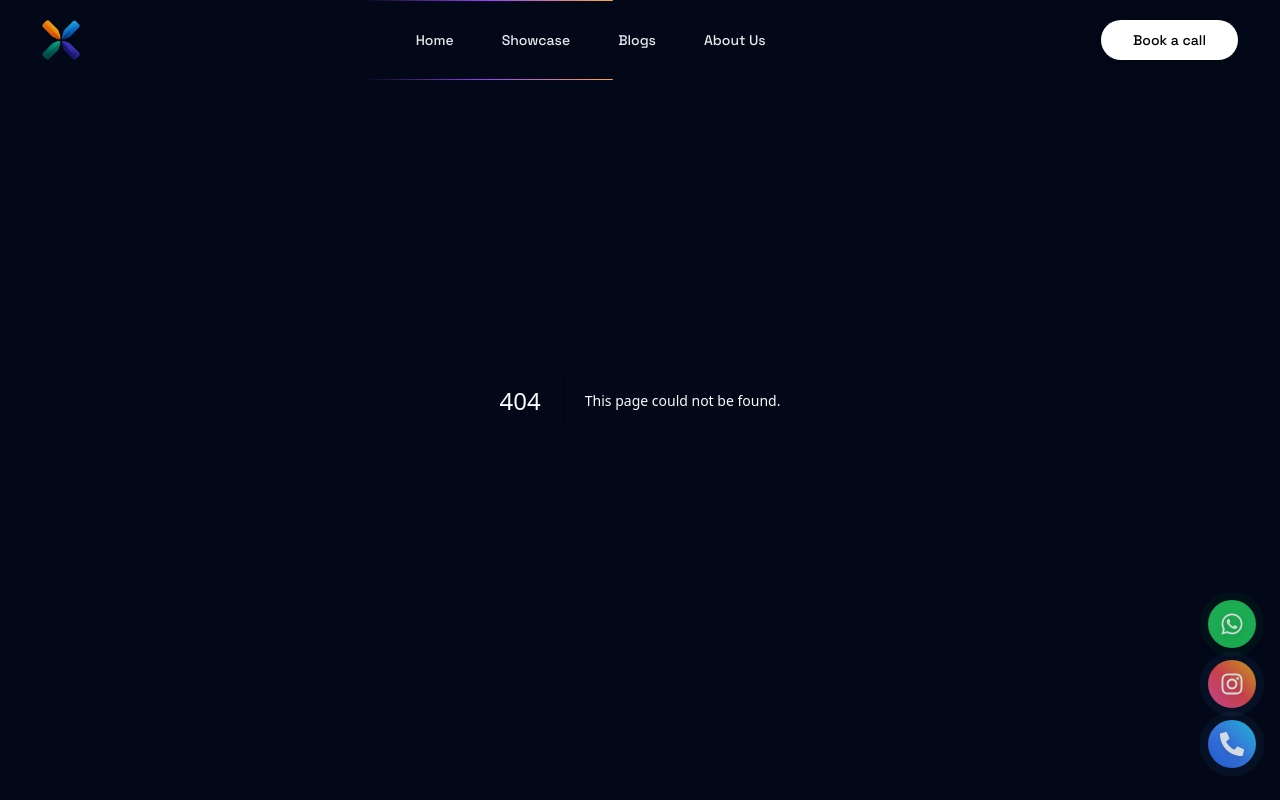
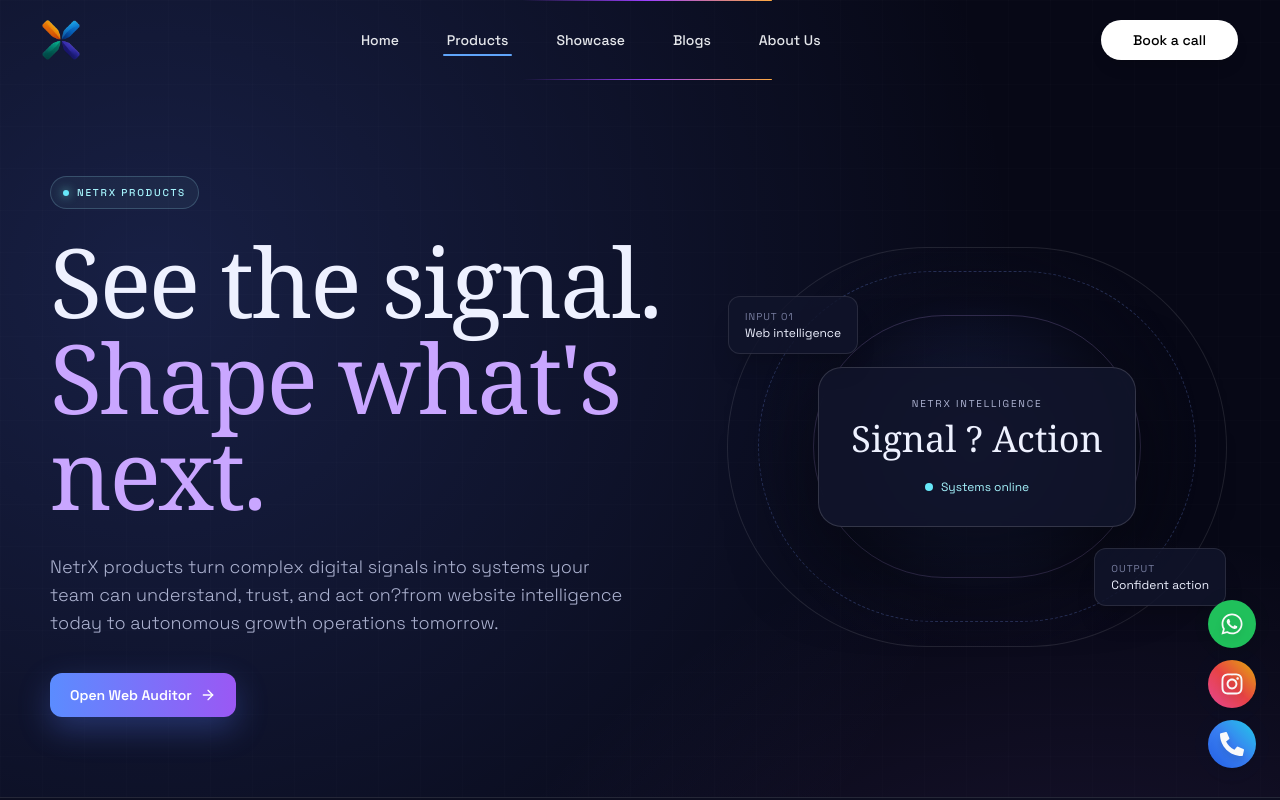
Before and after one commit to NetrXdigital/netrxdigital.github.io, a Next.js app: page /products in a window 1280 px wide. Before the commit this address had no page. Shown: the top 800 px of the page. Built offline with nearby package versions, Linux system fonts and the light colour scheme.

Commit message:
added product page

```diff
--- /dev/null
+++ b/app/products/page.tsx
@@ -0,0 +1,57 @@
+import type { Metadata } from "next";
+import { ArrowRight, Bot, CheckCircle2, Gauge, Globe2, SearchCheck, Sparkles } from "lucide-react";
+
+import Footer from "@/components/footer";
+
+export const metadata: Metadata = {
+  title: "Products | Website Auditor & SEO Intelligence",
+  description: "Explore NetrX products, starting with an AI-powered website auditor and SEO intelligence platform for technical audits, Core Web Vitals, SERP insights, and AI visibility.",
+  alternates: { canonical: "/products" },
+};
+
+const capabilities = [
+  { icon: Globe2, title: "Website crawler", copy: "Crawl the pages that matter, map your site, discover broken links and redirects, and compare rendered and request HTML." },
+  { icon: SearchCheck, title: "Technical SEO audit", copy: "Find high-impact issues across titles, descriptions, headings, canonicals, indexability, content, and internal links." },
+  { icon: Gauge, title: "Performance and visibility", copy: "Review Core Web Vitals, SERP and keyword signals, and how your brand appears in AI-powered answers." },
+];
+
+export default function ProductsPage() {
+  return (
+    <div className="relative min-h-screen overflow-hidden bg-[#070816] pt-24 text-[#eef1ff]">
+      <div aria-hidden className="pointer-events-none absolute inset-0 bg-[radial-gradient(circle_at_12%_8%,rgba(91,127,255,.2),transparent_25%),radial-gradient(circle_at_85%_35%,rgba(179,116,255,.16),transparent_28%)]" />
+      <div aria-hidden className="pointer-events-none absolute inset-0 opacity-30 [background-image:linear-gradient(rgba(255,255,255,.04)_1px,transparent_1px),linear-gradient(90deg,rgba(255,255,255,.04)_1px,transparent_1px)] [background-size:42px_42px]" />
+
+      <main className="relative">
+        <section className="mx-auto grid min-h-[620px] w-[min(1180px,calc(100%-48px))] items-center gap-14 py-20 lg:grid-cols-[1.1fr_.9fr]">
+          <div>
+            <p className="mb-6 inline-flex items-center gap-2 rounded-full border border-cyan-200/20 bg-cyan-200/5 px-3 py-2 text-[10px] font-medium uppercase tracking-[.18em] text-cyan-200"><span className="h-1.5 w-1.5 rounded-full bg-cyan-300 shadow-[0_0_10px_rgba(108,229,215,.9)]" />NetrX products</p>
+            <h1 className="max-w-3xl font-serif text-6xl leading-[.92] tracking-tight sm:text-7xl lg:text-8xl">See the signal.<span className="block text-[#c9a6ff]">Shape what&apos;s next.</span></h1>
+            <p className="mt-8 max-w-xl text-base font-light leading-8 text-[#adb3d1] sm:text-lg">NetrX products turn complex digital signals into systems your team can understand, trust, and act on?from website intelligence today to autonomous growth operations tomorrow.</p>
+            <a href="https://websiteaudit.netrxai.com" className="mt-9 inline-flex items-center gap-2 rounded-xl bg-gradient-to-r from-[#5b8cff] to-[#9a58f4] px-5 py-3 text-sm font-semibold text-white shadow-[0_12px_32px_rgba(91,127,255,.3)] transition hover:-translate-y-0.5">Open Web Auditor <ArrowRight className="h-4 w-4" /></a>
+          </div>
+          <div className="relative mx-auto grid h-[400px] w-full max-w-[500px] place-items-center rounded-full border border-white/10 bg-[radial-gradient(circle,rgba(91,127,255,.20),rgba(12,14,32,.35)_48%,transparent_70%)]">
+            <div className="absolute h-[88%] w-[88%] rounded-full border border-dashed border-[#7c9bff]/25" /><div className="absolute h-[66%] w-[66%] rounded-full border border-[#c9a6ff]/20" />
+            <div className="relative rounded-3xl border border-white/15 bg-[#11142b]/90 px-8 py-7 text-center shadow-[0_30px_90px_rgba(0,0,0,.45)] backdrop-blur"><p className="text-[10px] uppercase tracking-[.18em] text-[#adb3d1]">NetrX intelligence</p><p className="mt-2 font-serif text-4xl">Signal ? Action</p><p className="mt-5 inline-flex items-center gap-2 text-xs text-cyan-200"><span className="h-2 w-2 rounded-full bg-cyan-300" />Systems online</p></div>
+            <div className="absolute left-0 top-12 rounded-xl border border-white/10 bg-[#11142b]/85 px-4 py-3 text-xs shadow-xl"><span className="block text-[10px] uppercase tracking-widest text-[#777d9f]">Input 01</span>Web intelligence</div>
+            <div className="absolute bottom-10 right-0 rounded-xl border border-white/10 bg-[#11142b]/85 px-4 py-3 text-xs shadow-xl"><span className="block text-[10px] uppercase tracking-widest text-[#777d9f]">Output</span>Confident action</div>
+          </div>
+        </section>
+
+        <section className="border-y border-white/10 bg-[#0c0e20]/80 py-24">
+          <div className="mx-auto w-[min(1180px,calc(100%-48px))]">
+            <div className="grid gap-8 lg:grid-cols-2 lg:items-end"><div><p className="text-xs uppercase tracking-[.2em] text-[#7c9bff]">Available now / 01</p><h2 className="mt-5 font-serif text-5xl leading-none sm:text-6xl">Web <span className="text-[#6ce5d7]">Auditor.</span></h2></div><p className="max-w-xl text-base font-light leading-8 text-[#adb3d1]">An AI-powered website auditor and SEO tool that shows how search engines, users, and AI systems experience your site. One crawl brings technical SEO, visibility, content, performance, and competitive signals into focus.</p></div>
+            <div className="mt-12 grid gap-5 lg:grid-cols-[1.2fr_.8fr]">
+              <div className="rounded-3xl border border-[#7c9bff]/25 bg-[linear-gradient(145deg,rgba(24,28,55,.94),rgba(12,15,35,.95))] p-8 shadow-2xl"><div className="flex items-center justify-between"><div className="grid h-16 w-16 place-items-center rounded-2xl border border-[#7c9bff]/25 bg-[#7c9bff]/10 text-[#7c9bff]"><SearchCheck className="h-8 w-8" /></div><span className="rounded-full border border-cyan-200/20 bg-cyan-200/5 px-3 py-2 text-[10px] uppercase tracking-widest text-cyan-200">Live now</span></div><h3 className="mt-10 font-serif text-5xl">Website intelligence</h3><p className="mt-5 max-w-2xl text-sm font-light leading-7 text-[#adb3d1]">Crawl your website, uncover technical SEO issues, and turn site health, Core Web Vitals, SERP, and AI visibility signals into practical next steps.</p><ul className="mt-8 grid gap-3 border-t border-white/10 pt-6 sm:grid-cols-2">{["Technical SEO and site health", "AI visibility and GEO scoring", "SERP rank intelligence", "Actionable AI recommendations"].map((feature) => <li key={feature} className="flex items-center gap-2 text-sm text-[#adb3d1]"><CheckCircle2 className="h-4 w-4 text-[#7c9bff]" />{feature}</li>)}</ul><a href="https://websiteaudit.netrxai.com" className="mt-9 inline-flex w-full items-center justify-between rounded-xl border border-white/15 bg-white/5 px-5 py-4 text-sm font-medium transition hover:border-[#7c9bff]/60 hover:bg-[#7c9bff]/10">Launch Web Auditor <ArrowRight className="h-4 w-4" /></a></div>
+              <div className="rounded-3xl border border-[#c9a6ff]/20 bg-[linear-gradient(145deg,rgba(30,20,54,.8),rgba(12,15,35,.95))] p-8"><Bot className="h-10 w-10 text-[#c9a6ff]" /><p className="mt-10 text-xs uppercase tracking-[.2em] text-[#c9a6ff]">In development</p><h3 className="mt-3 font-serif text-4xl">Google Ads Bots</h3><p className="mt-5 text-sm font-light leading-7 text-[#adb3d1]">Always-on agents that watch campaign health, surface wasted spend, and turn performance changes into timely actions?with human control where it matters.</p></div>
+            </div>
+          </div>
+        </section>
+
+        <section className="mx-auto w-[min(1180px,calc(100%-48px))] py-24"><p className="text-xs uppercase tracking-[.2em] text-[#7c9bff]">Website intelligence</p><h2 className="mt-5 max-w-3xl font-serif text-5xl leading-none sm:text-6xl">A website crawler and <span className="text-[#c9a6ff]">SEO tool</span> built for action.</h2><div className="mt-14 grid border-y border-white/10 md:grid-cols-3">{capabilities.map(({ icon: Icon, title, copy }, index) => <article key={title} className="border-white/10 py-8 md:px-8 md:first:pl-0 md:not-last:border-l"><span className="text-xs text-[#7c9bff]">0{index + 1}</span><Icon className="mt-10 h-8 w-8 text-[#7c9bff]" /><h3 className="mt-6 font-serif text-3xl">{title}</h3><p className="mt-4 text-sm font-light leading-7 text-[#adb3d1]">{copy}</p></article>)}</div></section>
+
+        <section className="mx-auto mb-24 w-[min(1180px,calc(100%-48px))] rounded-3xl border border-[#7c9bff]/25 bg-[radial-gradient(circle_at_85%_25%,rgba(124,155,255,.24),transparent_30%),linear-gradient(135deg,#171b42,#11142b)] p-8 sm:p-12"><Sparkles className="h-8 w-8 text-[#6ce5d7]" /><p className="mt-8 text-xs uppercase tracking-[.2em] text-[#6ce5d7]">Start with a clearer website</p><div className="mt-4 flex flex-col justify-between gap-8 md:flex-row md:items-end"><h2 className="max-w-2xl font-serif text-5xl leading-none sm:text-6xl">Turn your next crawl into your next advantage.</h2><a href="https://websiteaudit.netrxai.com" className="inline-flex shrink-0 items-center gap-2 rounded-xl bg-white px-5 py-3 text-sm font-semibold text-[#11142b]">Open Web Auditor <ArrowRight className="h-4 w-4" /></a></div></section>
+      </main>
+      <Footer />
+    </div>
+  );
+}
--- a/components/Header.tsx
+++ b/components/Header.tsx
@@ -10,6 +10,7 @@ import { BorderBeam } from "@/components/ui/border-beam";
 
 const navItems = [
   { href: "/", label: "Home" },
+  { href: "/products", label: "Products" },
   { href: "/showcase-our-work", label: "Showcase" },
   { href: "/blogs-digital-and-performace-marketing", label: "Blogs" },
   { href: "/about-netrx-digital", label: "About Us" },
```
Also changed, not shown: 1 other file (tests, documents, lock files or other folders).
